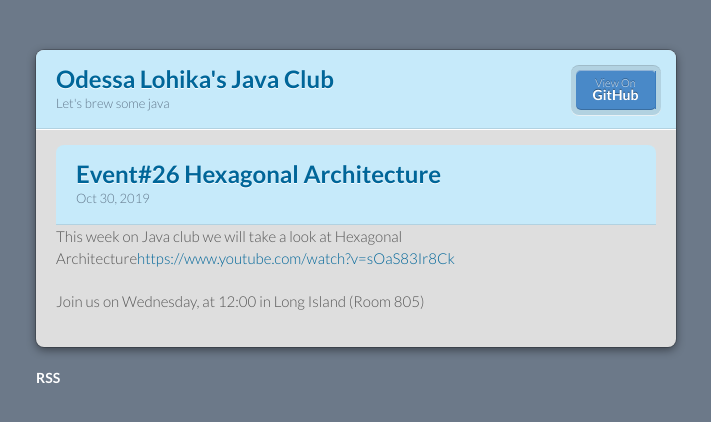
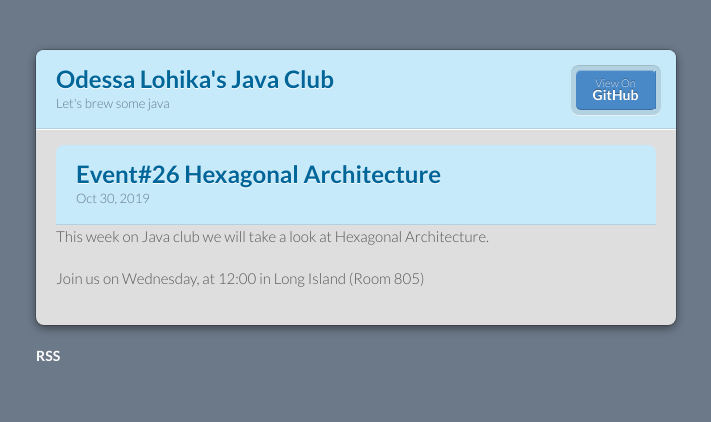
Before and after one commit to odessajavaclub/odessajavaclub.github.io, a Jekyll site: the page built from _posts/2019-10-30-event-26-hexagonal-architecture.md, in a window 1280 px wide. Shown: the top 422 px of the page, without its empty margins (284-995 px from the left). Built offline with Jekyll 4.4.1, drawn with Linux system fonts in a browser that asks for light colours; part of the change alters nothing that is shown.

Commit message:
Remove youtube link

```diff
--- a/_posts/2019-10-30-event-26-hexagonal-architecture.md
+++ b/_posts/2019-10-30-event-26-hexagonal-architecture.md
@@ -4,6 +4,6 @@ title:  "Event#26 Hexagonal Architecture"
 image: /assets/images/post.png
 date:   2019-10-30 12:00:00 +0200
 ---
-This week on Java club we will take a look at Hexagonal Architecture[https://www.youtube.com/watch?v=sOaS83Ir8Ck](https://www.youtube.com/watch?v=sOaS83Ir8Ck)
+This week on Java club we will take a look at Hexagonal Architecture.
 
 Join us on Wednesday, at 12:00 in Long Island (Room 805)
```
